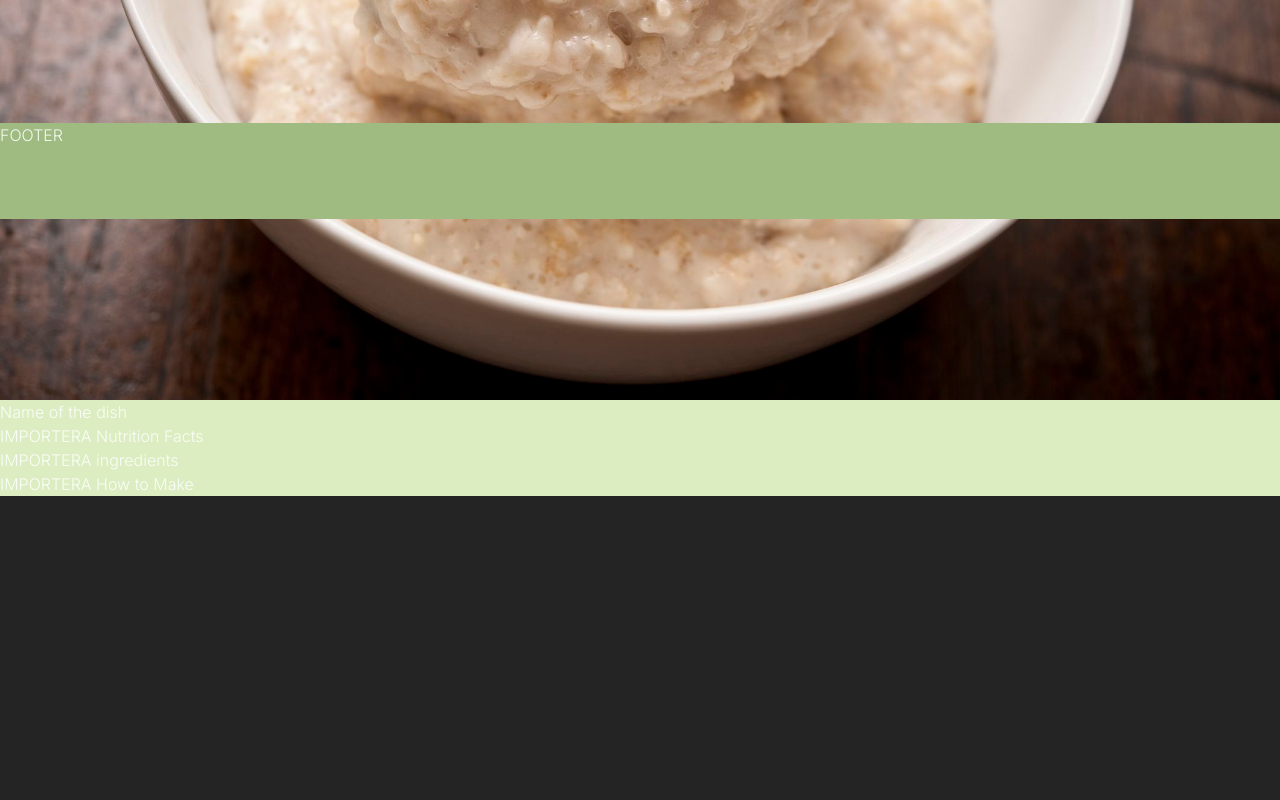
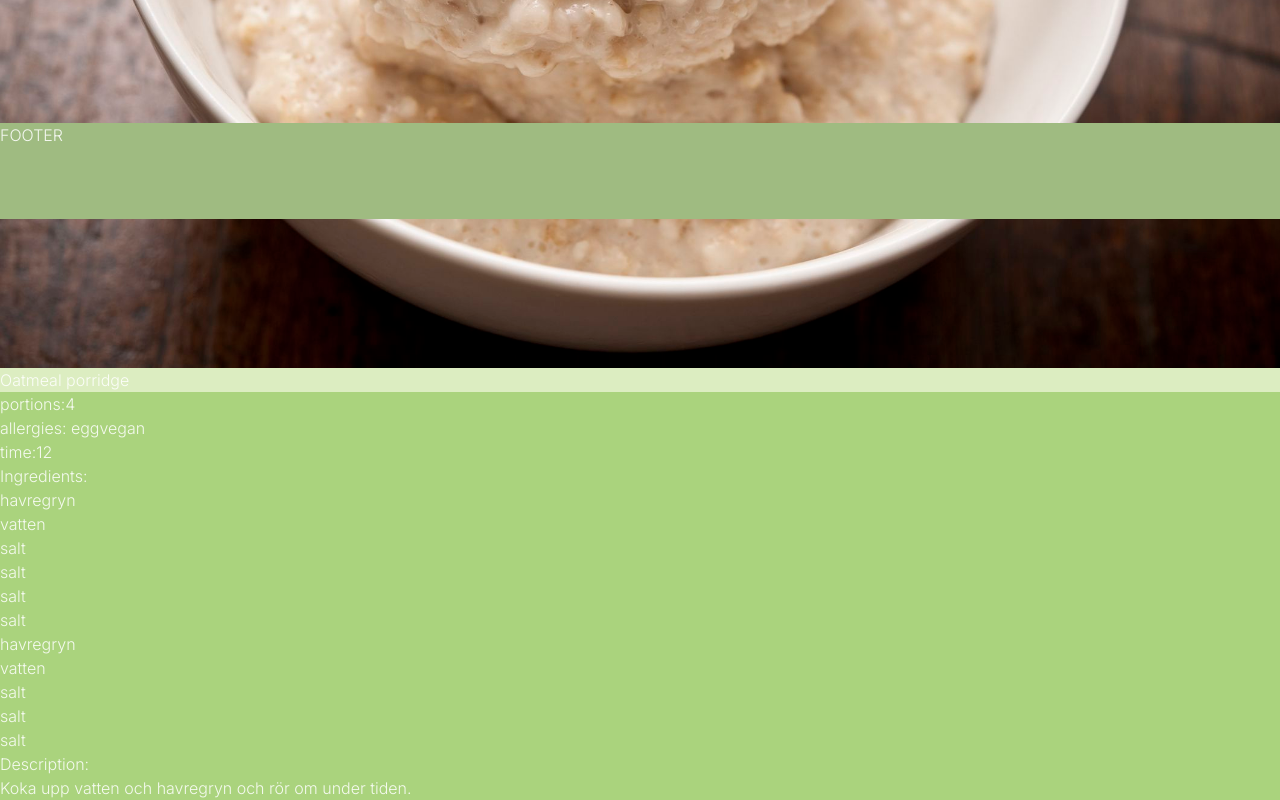
Before and after one commit to AdamGrubb/grupp10, a React (Vite) app in the folder MegaBite/: page /recipepage in a window 1280 px wide. Shown: the part 581-1381 px from the top of the page. Before the commit the page ends 1077 px from the top, so only its background shows below. Built offline with nearby package versions, Linux system fonts and the light colour scheme; a web font is replaced by a local one.

Commit message:
created recipePage

```diff
--- a/MegaBite/src/components/recipePage/RecipePage.jsx
+++ b/MegaBite/src/components/recipePage/RecipePage.jsx
@@ -1,34 +1,57 @@
 import porridge from "../../assets/porridge.jpg";
 import RecipeSuggestions from "../recipeSuggestions/RecipeSuggestion";
-import { useNavigate } from "react-router-dom";
 import "./RecipePage.css";
 export default function RecipePage() {
-  const navigate = useNavigate();
+
+
+  const recipe = {
+  title: "Oatmeal porridge",
+  ingredients: ["havregryn", "vatten", "salt", "salt", "salt", "salt","havregryn", "vatten", "salt", "salt", "salt"],
+  description: "Koka upp vatten och havregryn och rör om under tiden.",
+  time: 12,
+  portions: 4,
+  allergies: ["egg", "vegan"]
+};
+
+
+
 return (
   // Denna renderas mellan header & footer på huvusidan. Article kommer vara diven som skyfflar om sectionerna beroende på storlek på skärmen så de hamnar rätt.
   // Förslagsvis skulle denna kunna ta emot ett recept med all info som prop och sen fördela ut informationen på sektionerna.
   // h3-taggarna är placeholders och ska ersättas av lämpliga element och upplägg t ex UL för ingredienser osv. Id är placeholder för att hålla reda på vilka delar av figman de motsvarar.
   //
+
   <>
       <article>
-        <button className="btnGoBack" onClick={() => navigate(-1)}>
-          Go Back
-        </button>
-        <img id="pictureOfDish" src={porridge} alt="Picture of dish" />
-
-        <h2 id="dishName">Name of the dish</h2>
-
-        <section id="ServingsAndAllergens">
-          <h3>IMPORTERA Nutrition Facts</h3>
+      <div className="flex flex-col content-center" >
+        <img className="img" id="pictureOfDish" src={porridge} alt="Picture of dish" />
+        <h1 className="recipeTitle">{recipe.title}</h1>
+        <section id="ServingsAndAllergens" className="">
+          <ul style={{listStyle: 'disc'}} className="info bg-receptDescriptionColor">
+            <li>portions:{recipe.portions}</li>
+            <li>allergies: {recipe.allergies}</li>
+            <li>time:{recipe.time}</li>
+            </ul>
         </section>
 
-        <section id="ingredients">
-          <h3>IMPORTERA ingredients</h3>
+        <section className="ingredients bg-receptDescriptionColor">
+          <h2 id="big">Ingredients:</h2>
+        <ul style={{listStyle: 'disc'}}>
+          {recipe.ingredients.map(item => ( <li key={item}>{item}</li> ))}
+           </ul>
         </section>
 
-        <section id="cooking">
-          <h3>IMPORTERA How to Make</h3>
+
+
+        <section className= "description bg-receptDescriptionColor">
+          <h2 id="big">Description:</h2>
+          <ul>
+            <li>
+              <p>{recipe.description}</p>
+            </li>
+          </ul>
         </section>
+        </div>
       </article>
 
       {/* Vi har ju redan gjort en tidigare hämtning när man sökte receptet, kan ju skapa en suggestion-här då.
```
Lines whose indentation alone changed are shown as unchanged.
